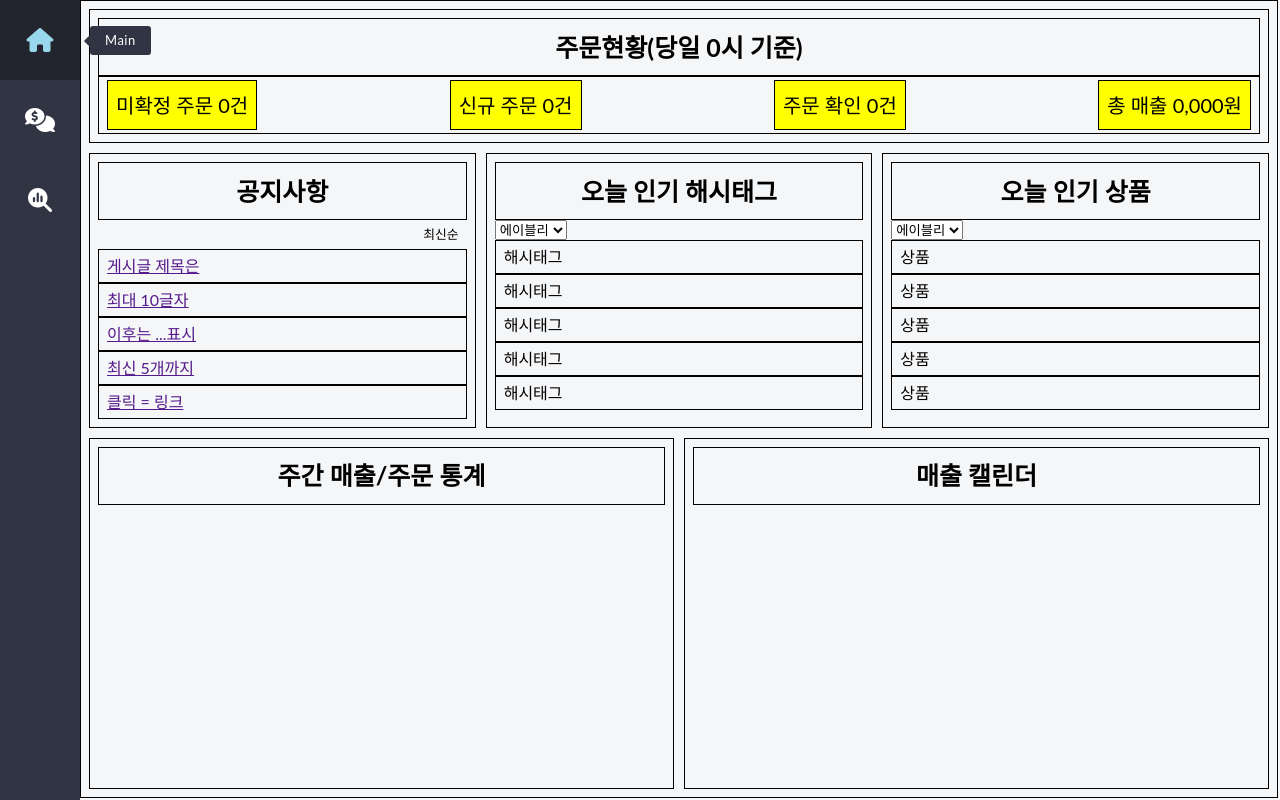
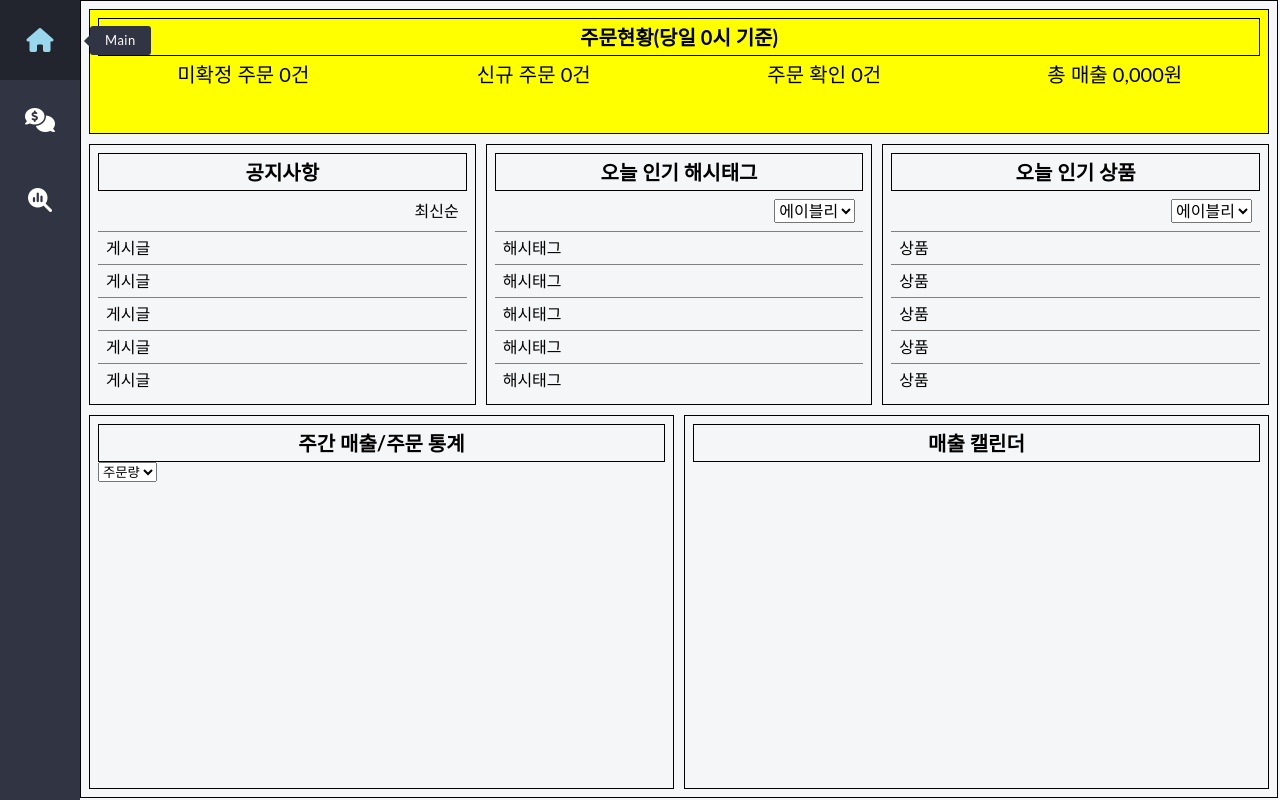
Before and after one commit to seojong789/sellbuddy-ecommerce-management, a website: page src/pages/main/main.html in a window 1280 px wide. Drawn offline with Linux system fonts and the light colour scheme.

Commit message:
FEAT:CSS파일 수정

```diff
--- a/src/pages/main/main.css
+++ b/src/pages/main/main.css
@@ -13,46 +13,75 @@
 
     h1 {
       border: 1px solid black;
-      height: 5vh;
-      min-height: 35px;
+      max-height: calc(50% - 2vh);
       padding: 1vh;
 
       display: flex;
       align-items: center;
       justify-content: center;
 
-      font-size: clamp(100%, 2.5vw, 25px);
+      font-size: clamp(12px, 2.5vmin, 25px);
       white-space: nowrap;
+    }
+
+    ul,
+    ol {
+      font-size: clamp(10px, 2vmin, 20px);
+
+      p {
+        height: 3vmin;
+        padding: 1vh;
+
+        display: flex;
+        align-items: center;
+        justify-content: right;
+
+        select {
+          height: 100%;
+          font-size: clamp(10px, 2vmin, 20px);
+        }
+      }
+
+      li {
+        border-top: 1px solid gray;
+        padding: 1vh;
+
+        a {
+          text-decoration: none;
+          color: inherit;
+        }
+      }
+    }
+
+    ol {
+      list-style-type: "i";
     }
   }
 }
 
 #main-order {
+  background-color: yellow;
   grid-column: 1/7;
   grid-row-start: 1;
 
   p {
-    border: 1px solid black;
-    height: 5vh;
-    min-height: 35px;
-    padding: 1vh;
+    max-height: calc(50% - 2vh);
 
     display: flex;
     align-items: center;
-    justify-content: space-between;
+    justify-content: space-around;
 
     span {
-      background-color: yellow;
-      border: 1px solid black;
-      height: 4vh;
-      min-height: 30px;
+      width: 25%;
+      height: 100%;
       padding: 1vh;
 
       display: flex;
       align-items: center;
       justify-content: space-around;
 
-      font-size: clamp(80%, 3vw, 20px);
+      font-size: clamp(12px, 2.5vmin, 25px);
+      white-space: nowrap;
     }
   }
 }
@@ -61,60 +90,25 @@
   grid-column: 1/3;
   grid-row-start: 2;
 
-  ul {
-    p {
-      font-size: 1vw;
-      text-align: right;
-      padding: 1vh;
-    }
-
-    li {
-      border: 1px solid black;
-      padding: 1vh;
-    }
-  }
 }
 
 #main-hashtag {
   grid-column: 3/5;
   grid-row-start: 2;
 
-  ol {
-    select {
-      font-size: 1vw;
-      padding: 1vh;
-    }
-
-    li {
-      border: 1px solid black;
-      padding: 1vh;
-    }
-  }
 }
 
 #main-popular-product {
   grid-column: 5/7;
   grid-row-start: 2;
 
-  ol {
-    select {
-      font-size: 1vw;
-      padding: 1vh;
-    }
-
-    li {
-      border: 1px solid black;
-      padding: 1vh;
-    }
-  }
 }
 
 #main-sales-chart {
   grid-column: 1/4;
   grid-row-start: 3;
-  img {
-    border: 1px solid black;
-  }
+
+  select {}
 }
 
 #main-sales-calendar {
--- a/src/pages/main/main.html
+++ b/src/pages/main/main.html
@@ -36,20 +36,22 @@
           <h1>공지사항</h1>
           <ul>
             <p>최신순</p>
-            <li><a href="">게시글 제목은</a></li>
-            <li><a href="">최대 10글자</a></li>
-            <li><a href="">이후는 ...표시</a></li>
-            <li><a href="">최신 5개까지</a></li>
-            <li><a href="">클릭 = 링크</a></li>
+            <li><a href="">게시글</a></li>
+            <li><a href="">게시글</a></li>
+            <li><a href="">게시글</a></li>
+            <li><a href="">게시글</a></li>
+            <li><a href="">게시글</a></li>
           </ul>
         </div>
         <div id="main-hashtag">
           <h1>오늘 인기 해시태그</h1>
-          <select name="main-hashtag-platform" id="main-hashtag-platform">
-            <option value="opt1">에이블리</option>
-            <option value="opt2">지그재그</option>
-          </select>
           <ol>
+            <p>
+              <select name="hashtag-platform" id="hashtag-platform">
+                <option value="ably">에이블리</option>
+                <option value="zigzag">지그재그</option>
+              </select>
+            </p>
             <li>해시태그</li>
             <li>해시태그</li>
             <li>해시태그</li>
@@ -59,11 +61,13 @@
         </div>
         <div id="main-popular-product">
           <h1>오늘 인기 상품</h1>
-          <select name="main-product-platform" id="main-product-platform">
-            <option value="opt1">에이블리</option>
-            <option value="opt2">지그재그</option>
-          </select>
           <ol>
+            <p>
+              <select name="product-platform" id="product-platform">
+                <option value="ably">에이블리</option>
+                <option value="zigzag">지그재그</option>
+              </select>
+            </p>
             <li>상품</li>
             <li>상품</li>
             <li>상품</li>
@@ -73,6 +77,10 @@
         </div>
         <div id="main-sales-chart">
           <h1>주간 매출/주문 통계</h1>
+          <select name="chart-data" id="chart-data">
+            <option value="product-count">주문량</option>
+            <option value="product-sale">매출</option>
+          </select>
         </div>
         <div id="main-sales-calendar">
           <h1>매출 캘린더</h1>
```
Also changed, not shown: 1 other file.
